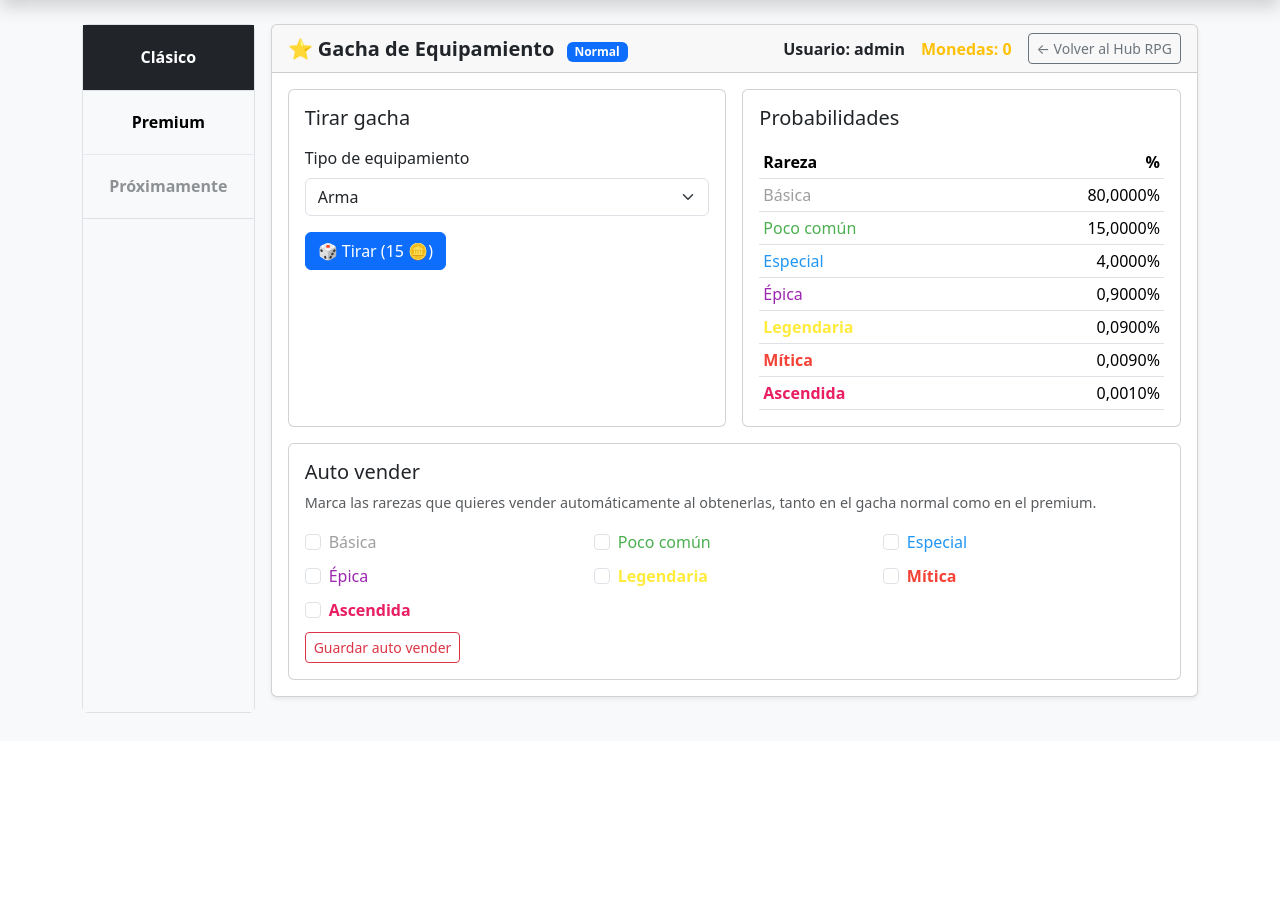
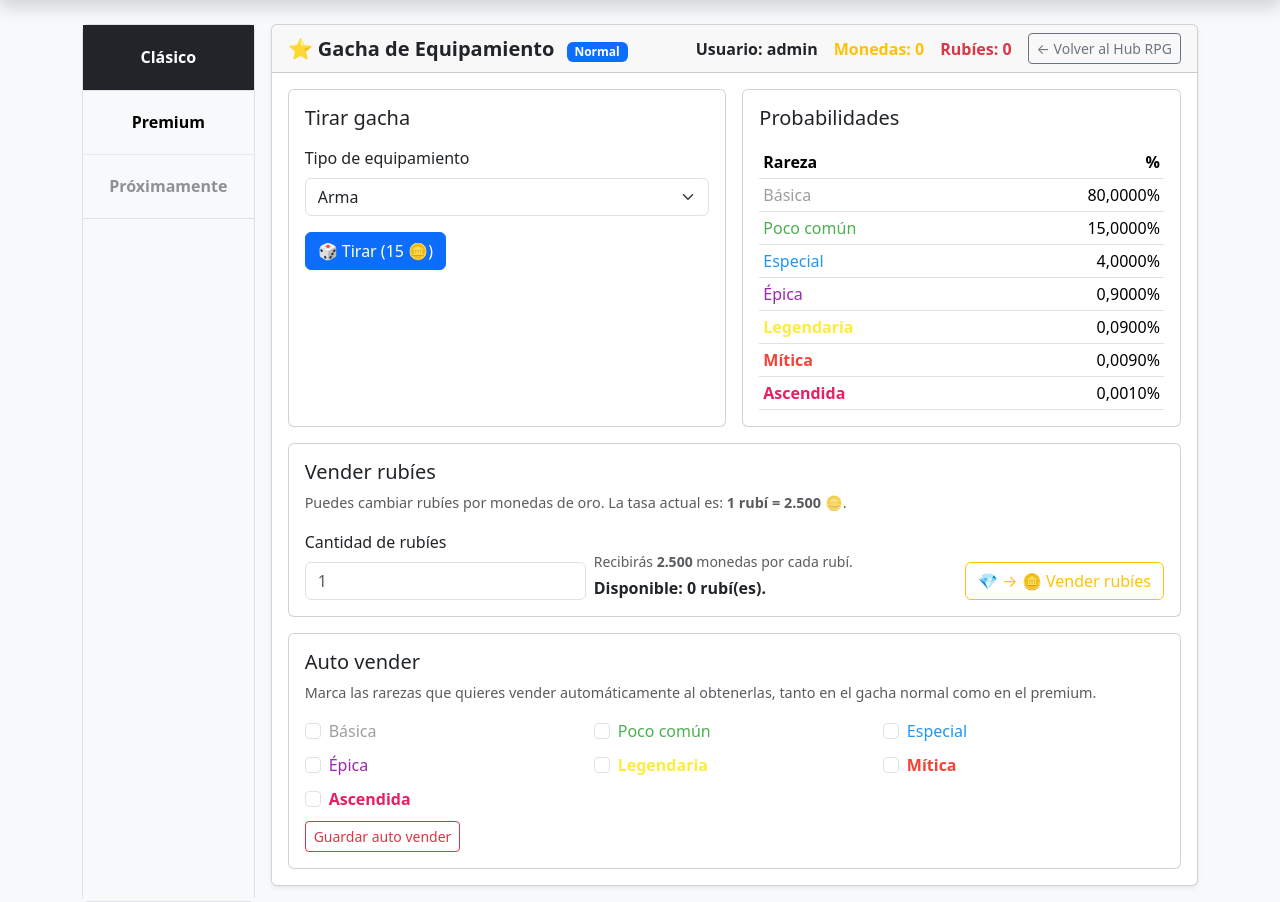
Before and after one commit to Nmcp1/testnote, a Django app: page /notes/rpg/gacha/ in a window 1280 px wide; the page is wider, and only the part inside the window is pictured. Shown: the part 59-961 px from the top of that part. Before the commit the page ends 772 px from the top of that part, so only its background shows below. Run offline with Django 5.2, Linux system fonts and the light colour scheme; a user stored in the database is signed in; data comes from the database, SQL or seed files in the repository; data that the repository does not hold is empty.

Commit message:
+venderrubi

```diff
--- a/notes/views.py
+++ b/notes/views.py
@@ -1129,9 +1129,40 @@ def rpg_gacha(request):
         action = request.POST.get("action", "roll")
 
         # ----------------------------------------
+        # 0) VENDER RUBÍES
+        # ----------------------------------------
+        if action == "sell_rubies":
+            RUBY_PRICE = 2500
+            qty_str = request.POST.get("rubies_to_sell", "0")
+
+            try:
+                qty = int(qty_str)
+            except ValueError:
+                qty = 0
+
+            if qty <= 0:
+                messages.error(request, "Debes indicar una cantidad válida de rubíes a vender.")
+                return redirect(f"{reverse('rpg_gacha')}?gtype={current_gacha_type.value}")
+
+            if profile.rubies < qty:
+                messages.error(request, "No tienes suficientes rubíes.")
+                return redirect(f"{reverse('rpg_gacha')}?gtype={current_gacha_type.value}")
+
+            gained = qty * RUBY_PRICE
+            profile.rubies -= qty
+            profile.coins += gained
+            profile.save()
+
+            messages.success(
+                request,
+                f"Has vendido {qty} rubí(es) por {gained} monedas."
+            )
+            return redirect(f"{reverse('rpg_gacha')}?gtype={current_gacha_type.value}")
+
+        # ----------------------------------------
         # 1) Configurar auto vender
         # ----------------------------------------
-        if action == "config_autosell":
+        elif action == "config_autosell":
             selected = request.POST.getlist("auto_sell")
             profile.auto_sell_rarities = ",".join(selected)
             profile.save()
@@ -1141,7 +1172,7 @@ def rpg_gacha(request):
         # ----------------------------------------
         # 2) Tirada de gacha
         # ----------------------------------------
-        if action == "roll":
+        elif action == "roll":
             # Costes
             NORMAL_COST = 15
             PREMIUM_COST = 300
--- a/templates/notes/rpg_gacha.html
+++ b/templates/notes/rpg_gacha.html
@@ -62,6 +62,9 @@
           </span>
           <span class="fw-semibold text-warning">
             Monedas: {{ profile.coins }}
+          </span>
+          <span class="fw-semibold text-danger">
+            Rubíes: {{ profile.rubies }}
           </span>
           <a href="{% url 'rpg_hub' %}" class="btn btn-outline-secondary btn-sm">
             ← Volver al Hub RPG
@@ -179,6 +182,54 @@
           </div>
         </div>
 
+        <!-- Vender rubíes -->
+        <div class="row mt-3">
+          <div class="col-12">
+            <div class="card">
+              <div class="card-body">
+                <h5 class="card-title">Vender rubíes</h5>
+                <p class="text-muted" style="font-size: 0.9rem;">
+                  Puedes cambiar rubíes por monedas de oro. La tasa actual es:
+                  <strong>1 rubí = 2.500 🪙</strong>.
+                </p>
+
+                <form method="post" class="row g-2 align-items-end">
+                  {% csrf_token %}
+                  <input type="hidden" name="action" value="sell_rubies">
+                  <input type="hidden" name="gtype" value="{{ gacha_type }}">
+
+                  <div class="col-6 col-md-4">
+                    <label for="rubies_to_sell" class="form-label">Cantidad de rubíes</label>
+                    <input type="number"
+                           class="form-control"
+                           id="rubies_to_sell"
+                           name="rubies_to_sell"
+                           min="1"
+                           max="{{ profile.rubies }}"
+                           placeholder="1">
+                  </div>
+
+                  <div class="col-6 col-md-4">
+                    <p class="mb-1 small text-muted">
+                      Recibirás <strong>2.500</strong> monedas por cada rubí.
+                    </p>
+                    <p class="mb-0 fw-semibold">
+                      Disponible: {{ profile.rubies }} rubí(es).
+                    </p>
+                  </div>
+
+                  <div class="col-12 col-md-4 text-md-end">
+                    <button type="submit" class="btn btn-outline-warning">
+                      💎 → 🪙 Vender rubíes
+                    </button>
+                  </div>
+                </form>
+
+              </div>
+            </div>
+          </div>
+        </div>
+
         <!-- Auto vender -->
         <div class="row mt-3">
           <div class="col-12">
```
